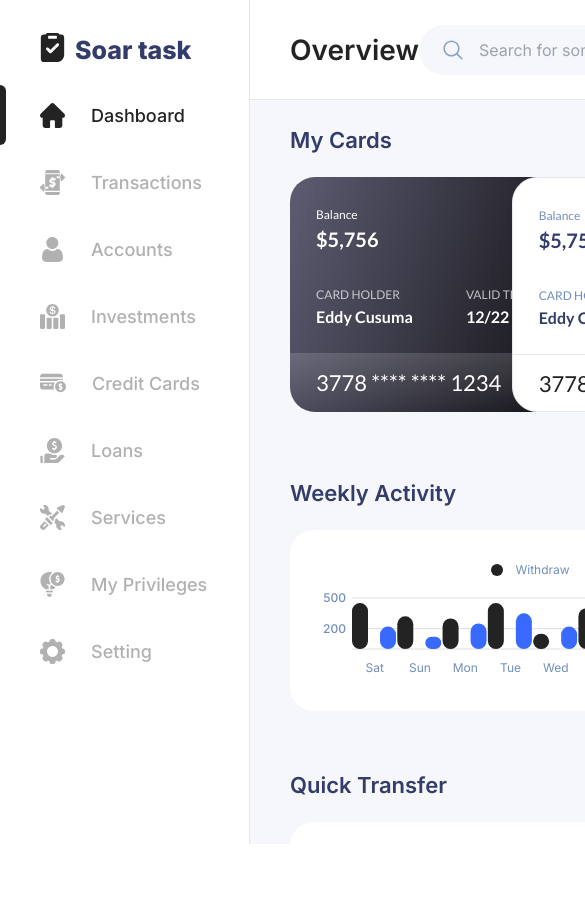
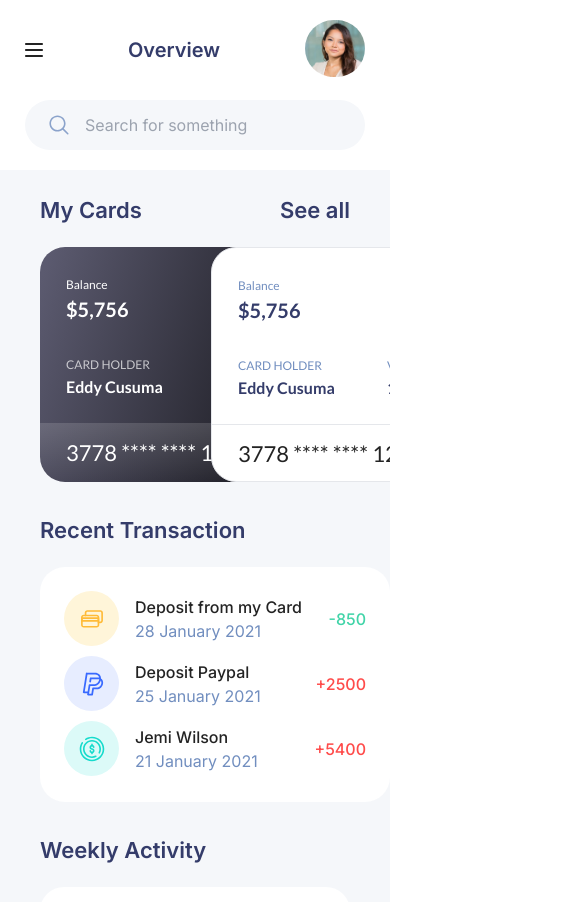
Before and after one commit to lui7henrique/soar, a React (Vite) app: page / in a window 390 px wide. Shown: the top 902 px of the page, 585 px wide, since content can reach past the window. Before the commit the page ends 844 px from the top, so only its background shows below. Built offline with nearby package versions, Linux system fonts and the light colour scheme.

Commit message:
feat: responsive header

```diff
--- a/src/components/header.tsx
+++ b/src/components/header.tsx
@@ -4,6 +4,7 @@ import { svgs } from "./icons";
 import { useLocation } from "react-router-dom";
 import { Search } from "./search";
 import user from "../assets/user.jpg";
+import { useMediaQuery } from "../hooks/use-media-query";
 
 const title = {
 	"/": "Overview",
@@ -14,8 +15,11 @@ export function Header() {
 	const location = useLocation();
 	const pathname = location.pathname;
 
+	const isDesktop = useMediaQuery("(min-width: 1280px)");
+
+	if (isDesktop) {
 		return (
-		<header className="border-b h-[100px] justify-between px-10 flex items-center ">
+			<header className="justify-between px-10 flex items-center border-b h-[100px]">
 				<h1 className="text-[28px] font-semibold">
 					{title[pathname as keyof typeof title]}
 				</h1>
@@ -24,14 +28,14 @@ export function Header() {
 					<Search />
 
 					<button
-					className="w-[50px] h-[50px] items-center justify-center flex bg-background-alt rounded-full text-[#718EBF]"
+						className="w-[50px] h-[50px] items-center justify-center bg-background-alt rounded-full text-[#718EBF] flex"
 						type="button"
 					>
 						{svgs.gear}
 					</button>
 
 					<button
-					className="w-[50px] h-[50px] items-center justify-center flex bg-background-alt rounded-full text-primary"
+						className="w-[50px] h-[50px] items-center justify-center  bg-background-alt rounded-full text-primary flex"
 						type="button"
 					>
 						{svgs.notification}
@@ -44,3 +48,22 @@ export function Header() {
 			</header>
 		);
 	}
+
+	return (
+		<header className="my-5 mx-[25px] space-y-5">
+			<div className="flex justify-between items-center">
+				<button type="button">{svgs.menu}</button>
+
+				<h1 className="text-[20px] font-semibold text-[#343C6A]">
+					{title[pathname as keyof typeof title]}
+				</h1>
+
+				<figure className="relative size-[60px]">
+					<img src={user} className="rounded-full" alt="user" />
+				</figure>
+			</div>
+
+			<Search className="flex desktop:hidden" />
+		</header>
+	);
+}
--- a/src/components/icons.tsx
+++ b/src/components/icons.tsx
@@ -334,4 +334,29 @@ export const svgs = {
 			<path d="M1 1L7.5 7.5L1 14" stroke="currentColor" stroke-width="2" />
 		</svg>
 	),
+	menu: (
+		<svg
+			width="18"
+			height="14"
+			viewBox="0 0 18 14"
+			fill="currentColor"
+			xmlns="http://www.w3.org/2000/svg"
+		>
+			<path
+				fill-rule="evenodd"
+				clip-rule="evenodd"
+				d="M18 13C18 13.5523 17.4801 14 16.8387 14L1.16129 14C0.519928 14 -6.78526e-08 13.5523 -4.37114e-08 13C-1.95703e-08 12.4477 0.519928 12 1.16129 12L16.8387 12C17.4801 12 18 12.4477 18 13Z"
+			/>
+			<path
+				fill-rule="evenodd"
+				clip-rule="evenodd"
+				d="M18 7C18 7.55228 17.5523 8 17 8L1 8C0.447716 8 -6.78525e-08 7.55228 -4.37114e-08 7C-1.95703e-08 6.44771 0.447716 6 1 6L17 6C17.5523 6 18 6.44772 18 7Z"
+			/>
+			<path
+				fill-rule="evenodd"
+				clip-rule="evenodd"
+				d="M18 0.999998C18 1.55228 17.4801 2 16.8387 2L1.16129 2C0.519928 2 -6.78526e-08 1.55229 -4.37115e-08 1C-1.95704e-08 0.447719 0.519928 3.94468e-06 1.16129 3.7939e-06L16.8387 -5.07615e-08C17.4801 -2.61145e-07 18 0.447714 18 0.999998Z"
+			/>
+		</svg>
+	),
 };
--- a/src/components/search.tsx
+++ b/src/components/search.tsx
@@ -1,8 +1,18 @@
+import type { ComponentProps } from "react";
 import { svgs } from "./icons";
+import { cn } from "../lib/utils";
 
-export function Search() {
+type SearchProps = ComponentProps<"div">;
+
+export function Search({ className, ...props }: SearchProps) {
 	return (
-		<div className="rounded-[40px] bg-background-alt h-[50px] px-6 text-[#8BA3CB] gap-4 flex items-center">
+		<div
+			className={cn(
+				"rounded-[40px] bg-background-alt h-[50px] px-6 text-[#8BA3CB] gap-4 items-center flex",
+				className,
+			)}
+			{...props}
+		>
 			{svgs.search}
 
 			<input
--- a/src/components/sidebar.tsx
+++ b/src/components/sidebar.tsx
@@ -55,7 +55,7 @@ export function Sidebar() {
 	const pathname = location.pathname;
 
 	return (
-		<aside className="h-screen border-r px-10 py-8 space-y-8">
+		<aside className="h-screen border-r px-10 py-8 space-y-8 hidden desktop:block">
 			<div className="flex gap-2.5 font-extrabold text-[25px]">
 				{svgs.task}
 				<span className="text-muted-foreground">Soar task</span>
--- /dev/null
+++ b/src/hooks/use-media-query.ts
@@ -0,0 +1,19 @@
+import * as React from "react";
+
+export function useMediaQuery(query: string) {
+	const [value, setValue] = React.useState(false);
+
+	React.useEffect(() => {
+		function onChange(event: MediaQueryListEvent) {
+			setValue(event.matches);
+		}
+
+		const result = matchMedia(query);
+		result.addEventListener("change", onChange);
+		setValue(result.matches);
+
+		return () => result.removeEventListener("change", onChange);
+	}, [query]);
+
+	return value;
+}
--- a/src/layouts/root.tsx
+++ b/src/layouts/root.tsx
@@ -4,8 +4,9 @@ import { Header } from "../components/header";
 
 export default function RootLayout() {
 	return (
-		<div className="grid grid-cols-[250px_1fr] h-screen">
+		<div className="grid grid-cols-1 desktop:grid-cols-[250px_1fr] h-screen">
 			<Sidebar />
+
 			<section className="flex flex-col">
 				<Header />
 				<main className="bg-background-alt h-[calc(100vh-100px)] overflow-y-auto">
--- a/src/pages/dashboard.tsx
+++ b/src/pages/dashboard.tsx
@@ -37,7 +37,12 @@ const Card = {
 
 export function Dashboard() {
 	return (
-		<div className="grid grid-cols-3 px-10 py-6 gap-8 max-w-[1180px] mx-auto">
+		<div
+			className={cn(
+				"px-10 py-6 gap-8 max-w-[1180px] mx-auto flex flex-col",
+				"desktop:grid desktop:grid-cols-3",
+			)}
+		>
 			<Card.Root className="col-span-2">
 				<Card.Header>
 					<Card.Title>My Cards</Card.Title>
@@ -77,7 +82,12 @@ export function Dashboard() {
 				<ExpenseStatistics />
 			</Card.Root>
 
-			<div className="col-span-3 grid grid-cols-[445px_1fr] gap-[30px]">
+			<div
+				className={cn(
+					"flex flex-col",
+					"desktop:col-span-3 desktop:grid desktop:grid-cols-[445px_1fr] desktop:gap-[30px]",
+				)}
+			>
 				<Card.Root>
 					<Card.Header>
 						<Card.Title>Quick Transfer</Card.Title>
--- a/tailwind.config.js
+++ b/tailwind.config.js
@@ -17,6 +17,9 @@ export default {
 			},
 			aspectRatio: {
 				card: "350 / 235"
+			},
+			screens: {
+				'desktop': '1280px',
 			}
 		},
 		fontFamily: {
```
Lines whose indentation alone changed are shown as unchanged.
